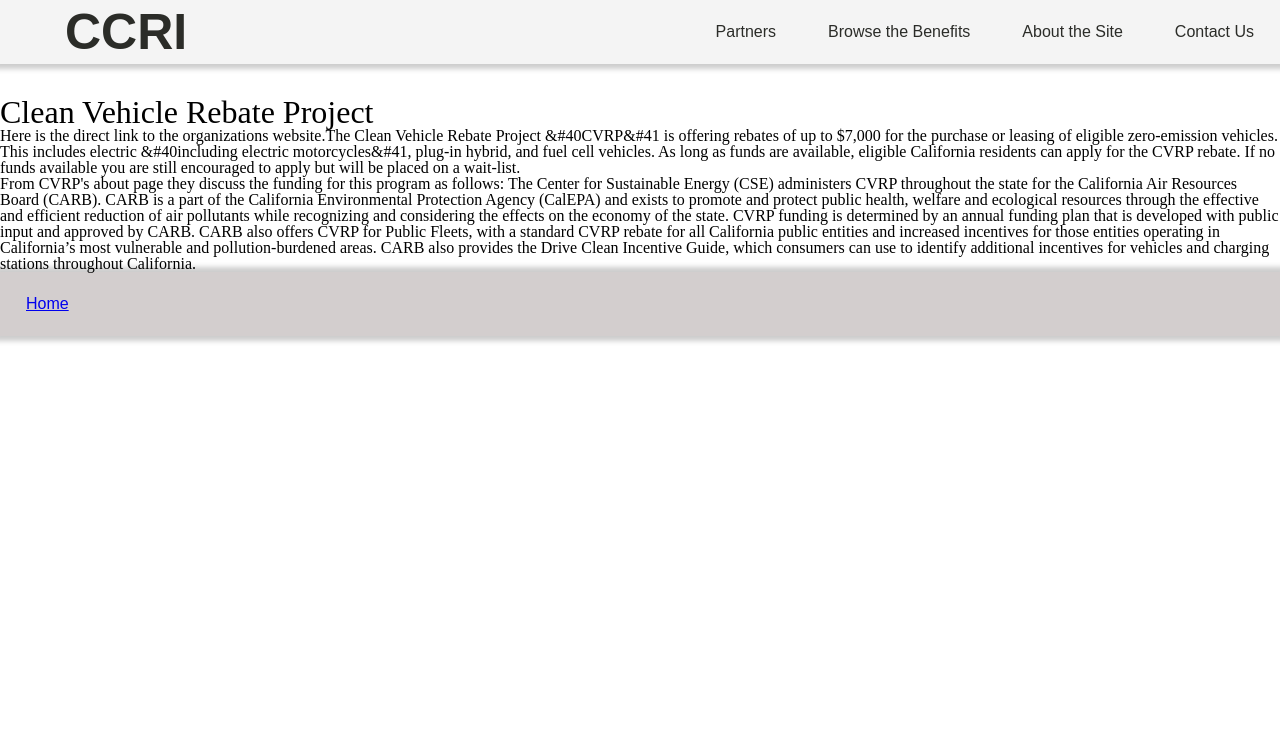
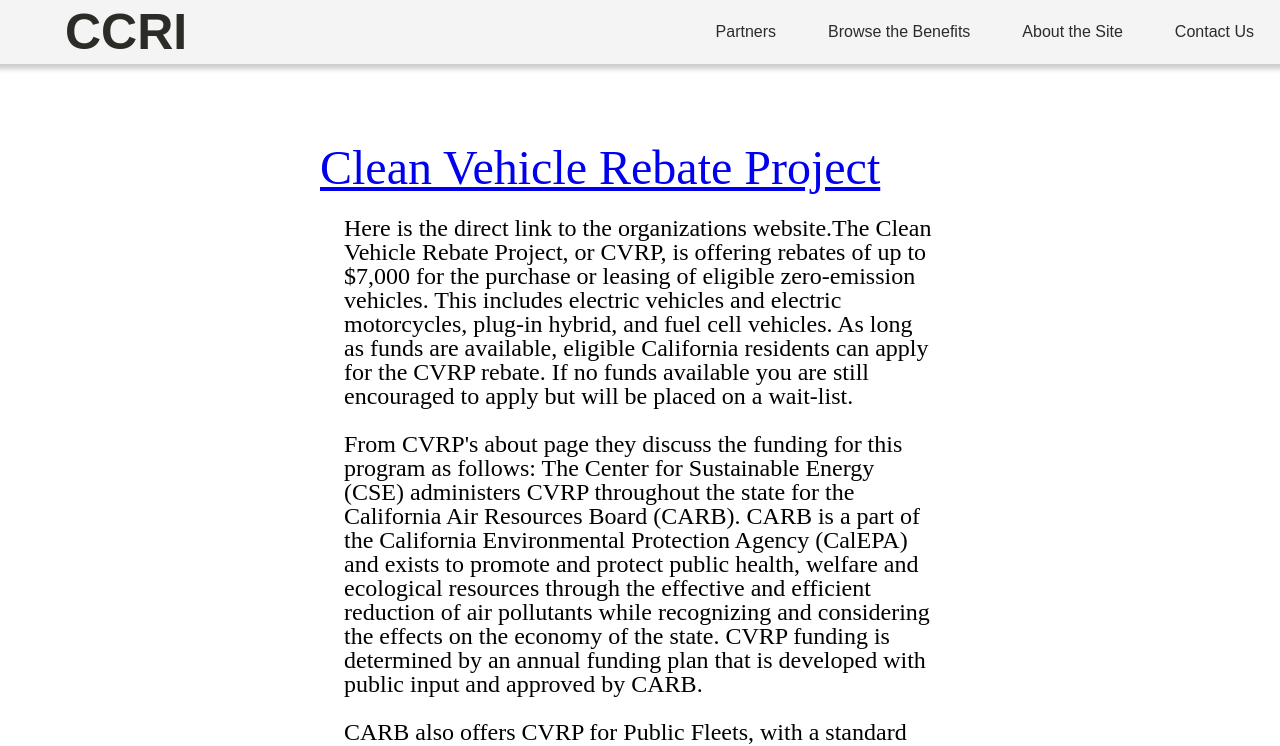
Before and after one commit to Richard-Hillman/littleUniverse-CleanCaliforniaResponseInitiative, a React app: page /benefits in a window 1280 px wide. Shown: the top 746 px of the page. Built offline with nearby package versions, Linux system fonts and the light colour scheme.

Commit message:
capitalization2

```diff
--- a/src/components/introductionArticle/styles/introductionArticle.css
+++ b/src/components/articles/introductionArticle/styles/introductionArticle.css
@@ -6,7 +6,7 @@
 }
 
 .introText {
-    width: 60vw;
+    width: 50vw;
     margin: 2em;
     font-size: 1.5em;
 }
--- a/src/components/benefitsList/BenefitsList.jsx
+++ b/src/components/benefitsList/BenefitsList.jsx
@@ -1,19 +1,24 @@
-import React from 'react'
+import React from 'react';
+import styles from './styles/benefitsList.css';
 
 export default function BenefitsList() {
     return (
         <div>
-            <section>
+            <section className={styles.benefitsWrapper}>
                 <h1>Benefits and more information</h1>
 
-                <div>
+                <div className={styles.benefitsText}>
 
-                    <h2>Clean Vehicle Rebate Project</h2>
-                    <p>Here is the direct link to the organizations website.The Clean Vehicle Rebate Project <span>&#40</span>CVRP<span>&#41</span> is offering rebates of up to $7,000 for the purchase or leasing of eligible zero-emission vehicles. This includes electric <span>&#40</span>including electric motorcycles<span>&#41</span>, plug-in hybrid, and fuel cell vehicles. As long as funds are available, eligible California residents can apply for the CVRP rebate. If no funds available you are still encouraged to apply but will be placed on a wait-list.  </p>
+                    <a href='https://cleanvehiclerebate.org/eng'><h2>Clean Vehicle Rebate Project</h2></a>
+                    <p className={styles.benefitsParagraph}>Here is the direct link to the organizations website.The Clean Vehicle Rebate Project, or CVRP, is offering rebates of up to $7,000 for the purchase or leasing of eligible zero-emission vehicles. This includes electric vehicles and electric motorcycles, plug-in hybrid, and fuel cell vehicles. As long as funds are available, eligible California residents can apply for the CVRP rebate. If no funds available you are still encouraged to apply but will be placed on a wait-list.  </p>
 
-                    <blockquote>From CVRP's about page they discuss the funding for this program as follows: The Center for Sustainable Energy (CSE) administers CVRP throughout the state for the California Air Resources Board (CARB). CARB is a part of the California Environmental Protection Agency (CalEPA) and exists to promote and protect public health, welfare and ecological resources through the effective and efficient reduction of air pollutants while recognizing and considering the effects on the economy of the state. CVRP funding is determined by an annual funding plan that is developed with public input and approved by CARB.
+                    <p className={styles.benefitsParagraph}>
+                        <blockquote>From CVRP's about page they discuss the funding for this program as follows: The Center for Sustainable Energy (CSE) administers CVRP throughout the state for the California Air Resources Board (CARB). CARB is a part of the California Environmental Protection Agency (CalEPA) and exists to promote and protect public health, welfare and ecological resources through the effective and efficient reduction of air pollutants while recognizing and considering the effects on the economy of the state. CVRP funding is determined by an annual funding plan that is developed with public input and approved by CARB.</blockquote>
+                    </p>
 
-                    CARB also offers CVRP for Public Fleets, with a standard CVRP rebate for all California public entities and increased incentives for those entities operating in California’s most vulnerable and pollution-burdened areas. CARB also provides the Drive Clean Incentive Guide, which consumers can use to identify additional incentives for vehicles and charging stations throughout California.  </blockquote>
+                    <p className={styles.benefitsParagraph}>
+                        <blockquote>CARB also offers CVRP for Public Fleets, with a standard CVRP rebate for all California public entities and increased incentives for those entities operating in California’s most vulnerable and pollution-burdened areas. CARB also provides the Drive Clean Incentive Guide, which consumers can use to identify additional incentives for vehicles and charging stations throughout California.  </blockquote>
+                    </p>
 
                 </div>
             </section>
--- a/src/components/benefitsList/styles/benefitsList.css
+++ b/src/components/benefitsList/styles/benefitsList.css
@@ -0,0 +1,15 @@
+.benefitsWrapper {
+    width: 100vw;
+    display: flex;
+    flex-direction: column;
+    align-items: center;
+}
+
+.benefitsText {
+    width: 50vw;
+    margin: 2em;
+    font-size: 1.5em;
+}
+.benefitsParagraph {
+    margin: 1em;
+}
--- a/src/pages/landingPage.jsx
+++ b/src/pages/landingPage.jsx
@@ -1,8 +1,9 @@
 import React from 'react';
-import IntroductionArticle from '../components/introductionArticle/IntroductionArticle';
+
 import LandingHeader from '../components/landingHeader/LandingHeader';
 import Navigation from '../components/navigation/Navigation';
 import Footer from '../components/footer/Footer';
+import IntroductionArticle from '../components/articles/introductionArticle/IntroductionArticle';
 
 
 export default function LandingPage() {
```
Also changed, not shown: src/components/articles/Article.jsx (renamed from src/components/article/Article.jsx), src/components/articles/ArticleTwo.jsx (added), src/components/articles/introductionArticle/IntroductionArticle.jsx (renamed from src/components/introductionArticle/IntroductionArticle.jsx).
